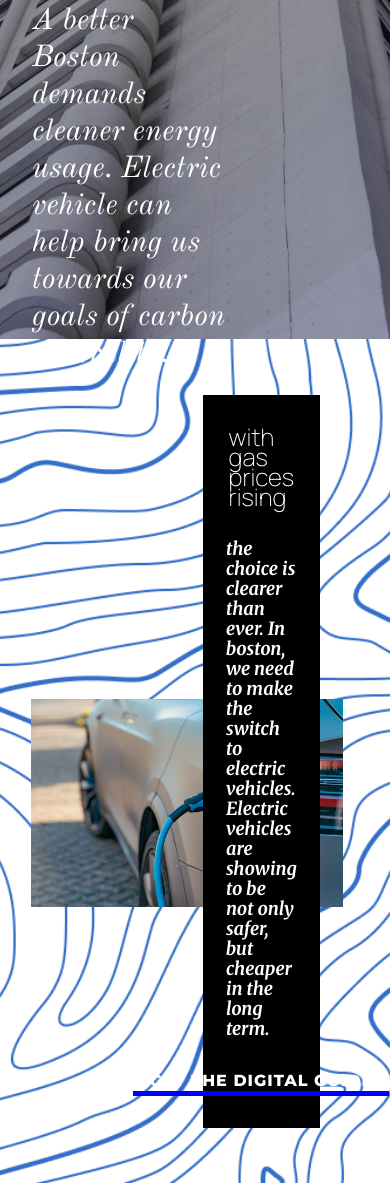
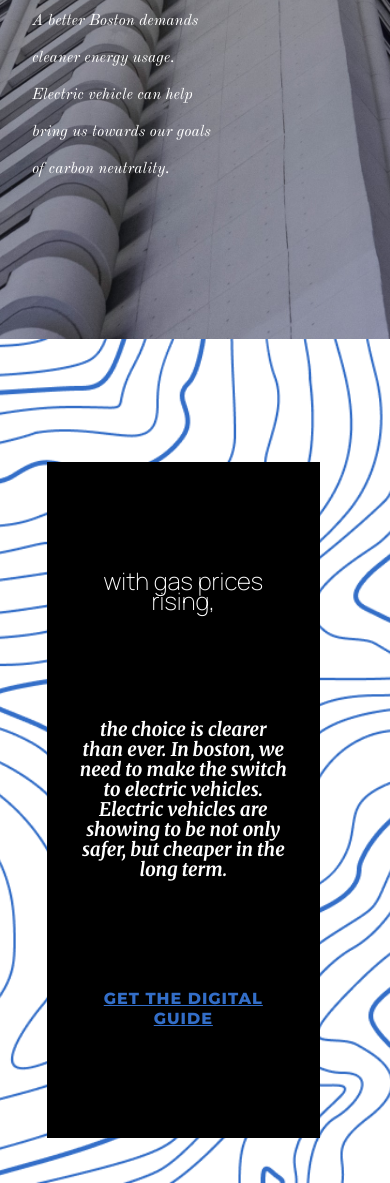
Before and after one commit to tariksouabny/EV, a plain HTML site: page src/index.html in a window 390 px wide. Shown: the part 505-1688 px from the top of the page. Drawn offline with nearby package versions, Linux system fonts and the light colour scheme.

Commit message:
First edition publish

```diff
--- a/src/index.html
+++ b/src/index.html
@@ -5,6 +5,10 @@
     <meta http-equiv="X-UA-Compatible" content="IE=edge">
     <meta name="viewport" content="width=device-width, initial-scale=1.0">
     <script src="https://ajax.googleapis.com/ajax/libs/jquery/3.6.0/jquery.min.js"></script>
+    <script type="text/javascript" src="http://cdnjs.cloudflare.com/ajax/libs/gsap/latest/TweenMax.min.js"></script>
+<script type="text/javascript" src="js/TweenMax.min.js"></script>
+<script type="text/javascript" src="js/cooltext.animations.js"></script>
+<script type="text/javascript" src="js/cooltext.min.js"></script>
     <link rel="stylesheet" href="styles.css">
     <script src="./script.js" defer></script>
     <title>Using EVs in a New Boston</title>
@@ -24,7 +28,7 @@
     <section class="section-2">
         <img class="car-charging" src="./media/charging_ev.jpg">
         <div class="description">
-            <h2>with gas prices rising</h2>
+            <h2>with gas prices rising,</h2>
             <h3>the choice is clearer than ever. In boston, we need to make the switch to electric vehicles. Electric vehicles are showing to be not only safer, but cheaper in the long term.</h3>
             <a href="./evs_in_boston_guide.pdf" class="ev-download-link-2" download>Get the digital guide</a>
         </div>
--- a/src/script.js
+++ b/src/script.js
@@ -21,6 +21,17 @@ $(document).ready(
 
           })
 
-        $('.hidden-text').fadeIn(500);
+        $('.hidden-text').fadeIn(1000);
+
+
+        $("h2").cooltext({
+               sequence:[
+                  {
+                     action:"animation",
+                     animation:["cool111"],
+                     stagger:150
+                  }
+               ]
+            });
     }
 )
--- a/src/styles.css
+++ b/src/styles.css
@@ -105,25 +105,13 @@ main .right {
     filter: drop-shadow(-2px 2px 2px rgba(0, 0, 0, 0.2)) drop-shadow(30px -30px 0px #336EC8);
 }
 
-@media (max-width: 768px) {
- main .right {
-    display: none;
- }
-
- main .left h4 {
-    font-size: 20;
- }
-
-
-}
-
 .hidden-text {
     display:none;
 }
 
 .section-2 {
     min-height: 100vh;
-    min-width: 100%;
+    min-width: 100vw;
     background: url("./media/track_background.png") no-repeat center;
     background-size: cover;
     display: flex;
@@ -141,21 +129,22 @@ main .right {
 .section-2 .description {
     background: black;
     color: white;
-    position: absolute;
     max-width: 30vw;
     padding: 2rem;
     display: flex;
     flex-direction: column;
     justify-content: space-evenly;
     align-items: center;
+position: absolute;
+margin-left: 62vw;
+margin-top: 20vw;
 
-    left: 52vw;
-}
+text-align: center;}
 
 .section-2 .description h2 {
     font-family: 'Manrope', sans-serif;
     font-weight: 400;
-    font-size: 24px;
+    font-size: calc(24px * (1440px / 100vh));
 line-height: 20px;
 
 }
@@ -164,7 +153,7 @@ line-height: 20px;
     font-family: 'Merriweather';
 font-style: italic;
 font-weight: 700;
-font-size: 18px;
+font-size: calc(18px * 1440px / 100vh);
 line-height: 20px;
 }
 
@@ -181,18 +170,41 @@ line-height: 20px;
 text-align: center;
 letter-spacing: 0.06em;
 text-transform: uppercase;
-color: white;
-text-decoration: none;
+color: #336EC8;
 }
 
-.section-2 .description .ev-download-link-2::after {
-    display: block;
-    background: blue;
-    content: '';
-    height: 5px;
-    width: 16rem;
-}
+
 
 .section-2 .description :not(:nth-last-child(1)) {
     padding-bottom: 2rem;
 }
+
+@media (max-width: 768px) {
+    main .right {
+       display: none;
+    }
+
+    main .left h4 {
+       font-size: 4vw;
+    }
+
+    .section-2 img {
+       display: none;
+    }
+
+    .section-2 {
+       display: static;
+       margin: 0;
+       padding: 0;
+    }
+
+    .section-2 .description {
+        position: absolute;
+        margin: none;
+        min-width: 70vw;
+        left: -50vw;
+        min-height: 80vh;
+
+
+    }
+   }
```
